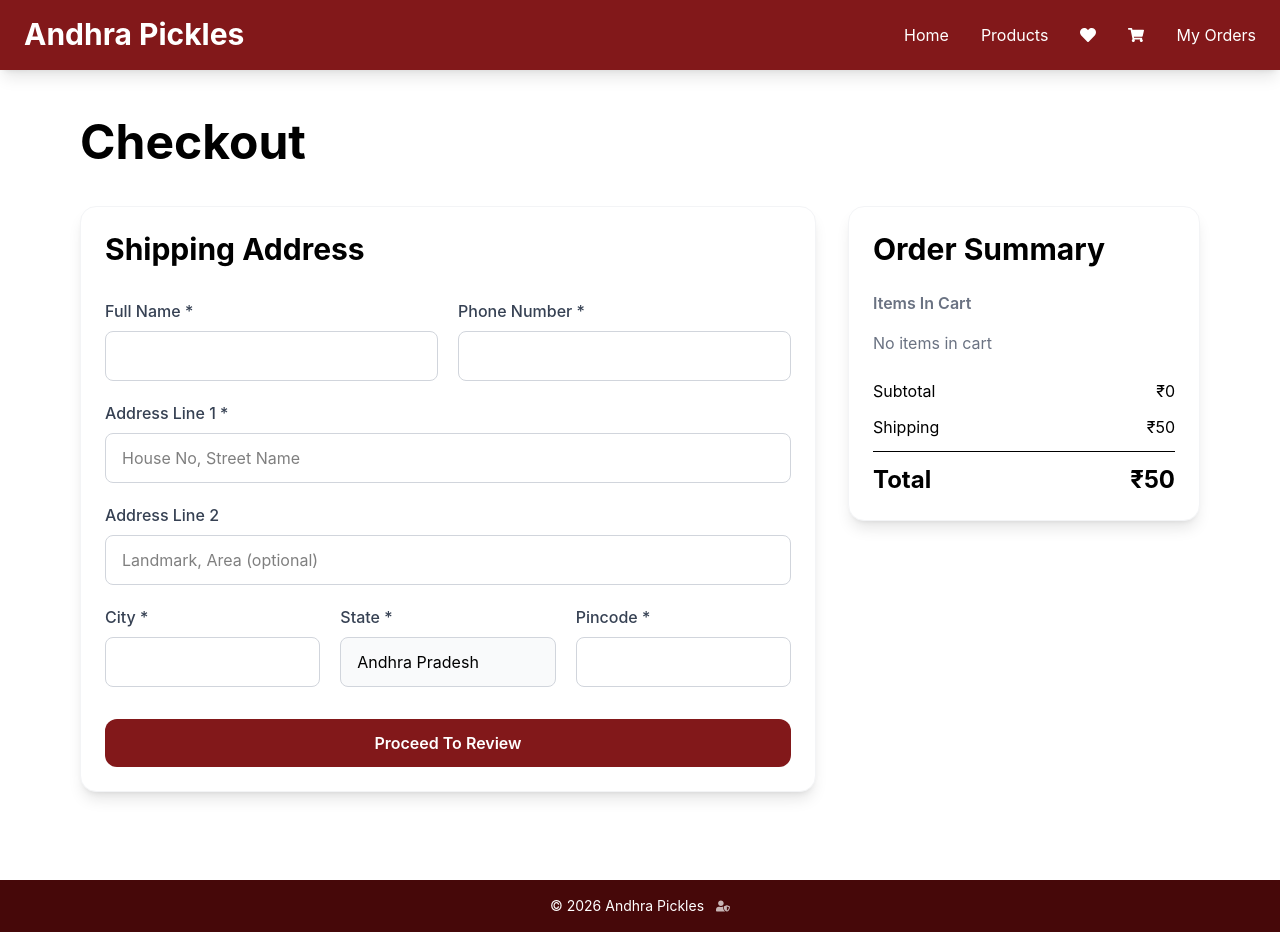
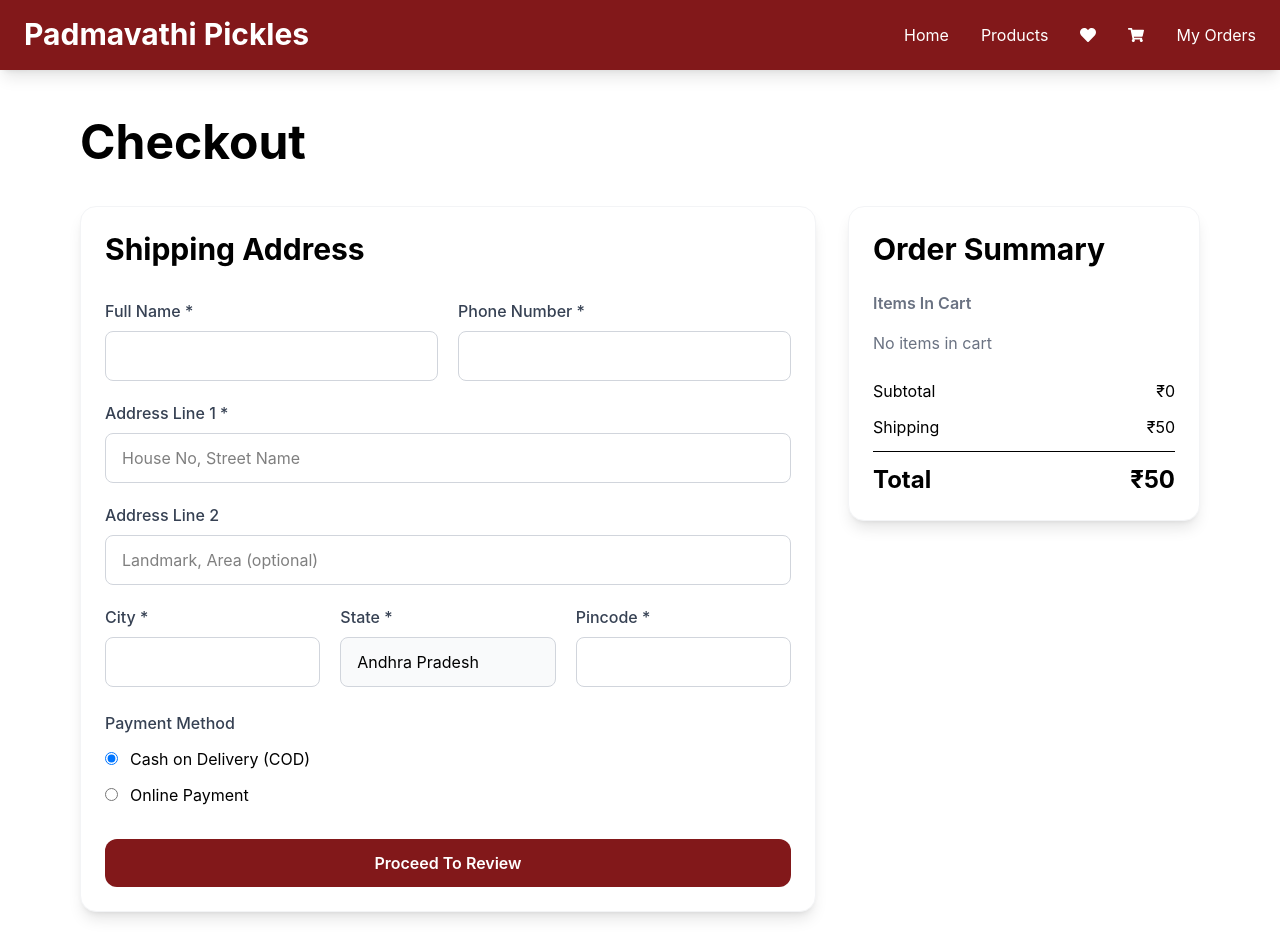
Before and after one commit to Hema281204/picklestore, a React app: page /checkout in a window 1280 px wide. Shown: the top 952 px of the page. Built offline with nearby package versions, Linux system fonts and the light colour scheme; the HTML template or start-up script is replaced by a standard one.

Commit message:
Added payment method feature

```diff
--- a/src/Components/Footer/Footer.jsx
+++ b/src/Components/Footer/Footer.jsx
@@ -19,11 +19,11 @@ function Footer() {
           <div>
 
             <h2 className="text-2xl md:text-3xl font-bold">
-              Andhra Pickles
+              Padmavathi Pickles
             </h2>
 
             <p className="mt-4 text-gray-300 leading-7">
-              Authentic homemade Andhra pickles
+              Authentic Padmavathi homemade pickles
               prepared using traditional recipes
               and premium ingredients.
             </p>
@@ -96,7 +96,7 @@ function Footer() {
               <div className="flex items-center gap-3">
                 <FaPhoneAlt />
                 <a
-  href="tel:+917396915829"
+  href="tel:+918317565117"
   className="hover:text-yellow-300"
 >
   +91 7396915829
@@ -143,7 +143,7 @@ function Footer() {
          <div className="flex justify-center items-center gap-4">
 
   <span>
-    © {new Date().getFullYear()} Andhra Pickles.
+    © {new Date().getFullYear()} Padmavathi Pickles.
     All Rights Reserved.
   </span>
 
--- a/src/Components/Footer/MiniFooter.jsx
+++ b/src/Components/Footer/MiniFooter.jsx
@@ -8,7 +8,7 @@ function MiniFooter() {
       <div className="flex justify-center items-center gap-3 text-sm">
 
         <span>
-          © {new Date().getFullYear()} Andhra Pickles
+          © {new Date().getFullYear()} Padmavathi Pickles
         </span>
 
         <Link
--- a/src/Components/Navbar/Navbar.jsx
+++ b/src/Components/Navbar/Navbar.jsx
@@ -56,7 +56,7 @@ function Navbar() {
             leading-tight
           "
         >
-          Andhra Pickles
+          Padmavathi Pickles
         </Link>
 
         {/* Desktop Menu */}
--- a/src/Components/WhatsappButton/WhatsappButton.jsx
+++ b/src/Components/WhatsappButton/WhatsappButton.jsx
@@ -3,7 +3,7 @@ import { FaWhatsapp } from "react-icons/fa";
 function WhatsappButton() {
   return (
     <a
-      href="https://wa.me/917396915829"
+      href="https://wa.me/918317565117"
       target="_blank"
       rel="noreferrer"
       className="
--- a/src/Pages/Checkout/Checkout.jsx
+++ b/src/Pages/Checkout/Checkout.jsx
@@ -23,6 +23,7 @@ function Checkout() {
   address2: "",
   city: "",
   pincode: "",
+  paymentMethod: "Cash on Delivery",
 });
 
   const subtotal = cartItems.reduce(
@@ -60,6 +61,8 @@ function Checkout() {
     const orderData = {
   customerName: formData.name,
   phone: formData.phone,
+  paymentMethod:
+    formData.paymentMethod,
 
       address: `
 ${formData.address}
@@ -90,6 +93,7 @@ navigate("/order-success");
 
     message += `👤 Name: ${formData.name}\n`;
 message += `📞 Phone: ${formData.phone}\n`;
+message += `💳 Payment: ${formData.paymentMethod}\n`;
 message += `🏠 Address: ${formData.address}\n`;
 
     if (formData.address2) {
@@ -102,7 +106,7 @@ navigate("/order-success");
     message += "📦 PRODUCTS\n\n";
 
     cartItems.forEach((item) => {
-      message += `${item.name}\n`;
+  message += `${item.name} (${item.weight})\n`;
   message += `Qty: ${item.quantity}\n`;
   message += `Amount: ₹${item.price * item.quantity}\n\n`;
 });
@@ -110,7 +114,7 @@ navigate("/order-success");
     message += `Total: ₹${total}`;
 
     window.open(
-      `https://wa.me/917396915829?text=${encodeURIComponent(
+      `https://wa.me/918317565117?text=${encodeURIComponent(
         message
       )}`,
       "_blank"
@@ -329,6 +333,45 @@ navigate("/order-success");
                 </div>
 
               </div>
+              <div className="mt-6">
+
+  <label className="font-medium text-gray-700 block mb-3">
+    Payment Method
+  </label>
+
+  <div className="space-y-3">
+
+    <label className="flex items-center gap-3">
+      <input
+        type="radio"
+        name="paymentMethod"
+        value="Cash on Delivery"
+        checked={
+          formData.paymentMethod ===
+          "Cash on Delivery"
+        }
+        onChange={handleChange}
+      />
+      Cash on Delivery (COD)
+    </label>
+
+    <label className="flex items-center gap-3">
+      <input
+        type="radio"
+        name="paymentMethod"
+        value="Online Payment"
+        checked={
+          formData.paymentMethod ===
+          "Online Payment"
+        }
+        onChange={handleChange}
+      />
+      Online Payment
+    </label>
+
+  </div>
+
+</div>
 
               <button
                 onClick={handleCheckout}
@@ -462,6 +505,10 @@ navigate("/order-success");
               <p>
                 <strong>Phone:</strong> {formData.phone}
               </p>
+              <p>
+  <strong>Payment:</strong>{" "}
+  {formData.paymentMethod}
+</p>
 
               <p>
                 <strong>City:</strong> {formData.city}
--- a/src/Pages/Home/Home.jsx
+++ b/src/Pages/Home/Home.jsx
@@ -99,7 +99,7 @@ useEffect(() => {
 
   {/* Heading */}
   <h1 className="text-4xl md:text-6xl font-bold leading-tight">
-    Authentic Andhra
+    Padmavathi
     <span className="text-red-900">
       {" "}Homemade Pickles
     </span>
--- a/src/Pages/ProductDetails/ProductDetails.jsx
+++ b/src/Pages/ProductDetails/ProductDetails.jsx
@@ -376,11 +376,34 @@ const averageRating =
 </button>
 
               <button
-                onClick={orderWhatsapp}
-                className="bg-[#f6eee8] py-4 rounded-xl font-medium hover:bg-[#ece2da] transition"
-              >
-                Buy Now
-              </button>
+  onClick={() => {
+
+    const productUrl =
+      window.location.href;
+
+    const message =
+      `Check out this delicious ${product.name} from Andhra Pickles! 🥭\n\n${productUrl}`;
+
+    window.open(
+      `https://wa.me/?text=${encodeURIComponent(message)}`,
+      "_blank"
+    );
+
+  }}
+  className="
+    w-full
+    mt-3
+    bg-green-600
+    text-white
+    py-3
+    rounded-xl
+    font-semibold
+    hover:bg-green-700
+    transition
+  "
+>
+  📤 Share on WhatsApp
+</button>
 
 
 
```
Lines whose indentation alone changed are shown as unchanged.
